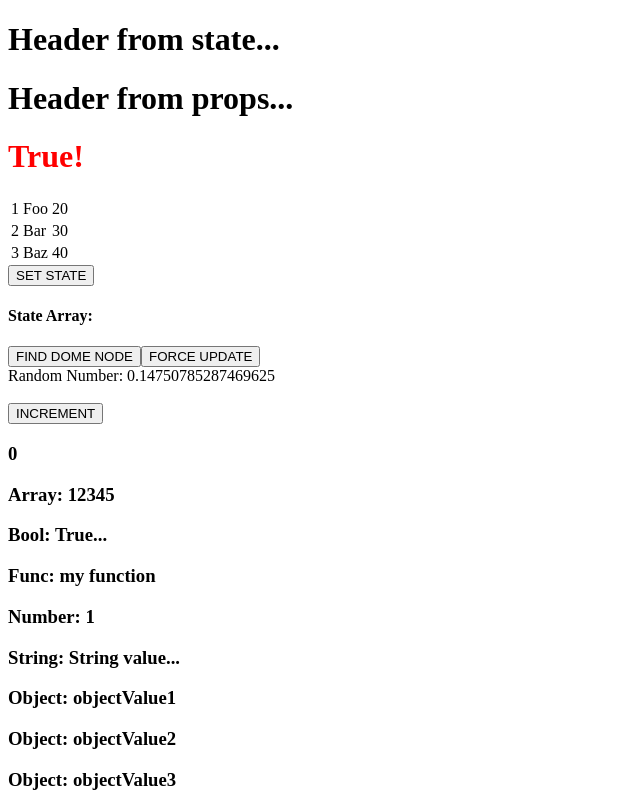
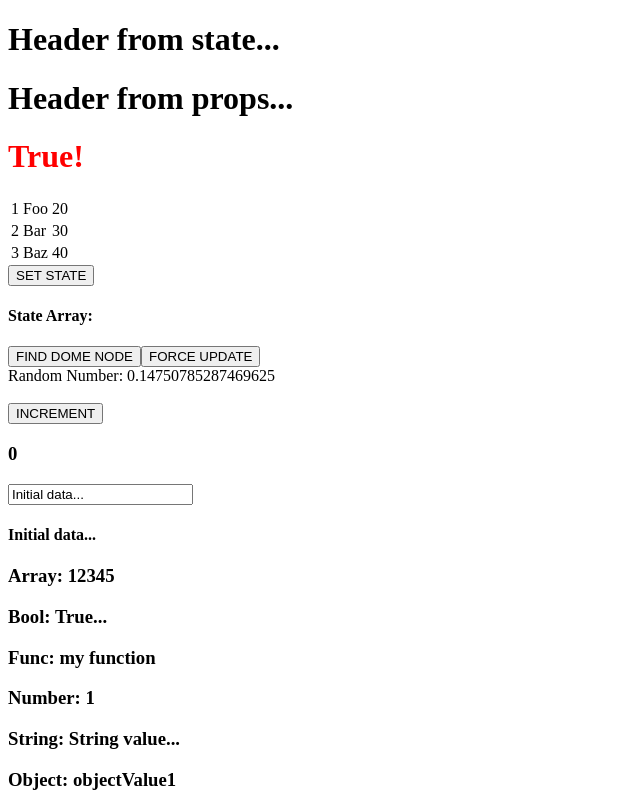
Before and after one commit to thej123/reactor, a React (Create React App) app in the folder my-app-ui/: page / in a window 1280 px wide. Shown: the top 800 px of the page, without its empty margins (0-640 px from the left). Built offline with nearby package versions, Linux system fonts and the light colour scheme.

Commit message:
Forms Component updated
- Created and Attached Forms Component to App Component
- Setup unmount and re-mount in the index.js to trigger the UNMOUNT log after initial 10secs of rendering.

```diff
--- a/my-app-ui/src/App.jsx
+++ b/my-app-ui/src/App.jsx
@@ -3,6 +3,7 @@
 import PropTypes from 'prop-types';
 
 import ContentTwo from './ContentTwo';
+import Form from './Forms'
 
 class App extends React.Component {
     constructor(props) {
@@ -83,6 +84,8 @@
 
                 <button onClick = {this.setNewNumber}>INCREMENT</button>
                 <ContentTwo theNumber = {this.state.myNumber}></ContentTwo>
+
+                <Form></Form>
 
                 <h3>Array: {this.props.propArray}</h3>
                 <h3>Bool: {this.props.propBool ? "True..." : "False..."}</h3>
--- /dev/null
+++ b/my-app-ui/src/Forms.jsx
@@ -0,0 +1,27 @@
+import React from 'react';
+
+class Form extends React.Component {
+    constructor(props) {
+        super(props);
+
+        this.state = {
+            data: 'Initial data...'
+        }
+        this.updateState = this.updateState.bind(this);
+    };
+    updateState(e) {
+        this.setState({data: e.target.value});
+    }
+
+    render() {
+        return (
+            <div>
+                <input type="text" value = {this.state.data}
+                onChange = {this.updateState} />
+                <h4>{this.state.data}</h4>
+            </div>
+        );
+    }
+}
+
+export default Form
--- a/my-app-ui/src/index.js
+++ b/my-app-ui/src/index.js
@@ -4,3 +4,8 @@
 import App from "./App.jsx";
 
 ReactDOM.render(<App />, document.getElementById('root'));
+
+setTimeout(() => {
+    ReactDOM.unmountComponentAtNode(document.getElementById('root'));
+    ReactDOM.render(<App />, document.getElementById('root'));
+}, 10000)
```
